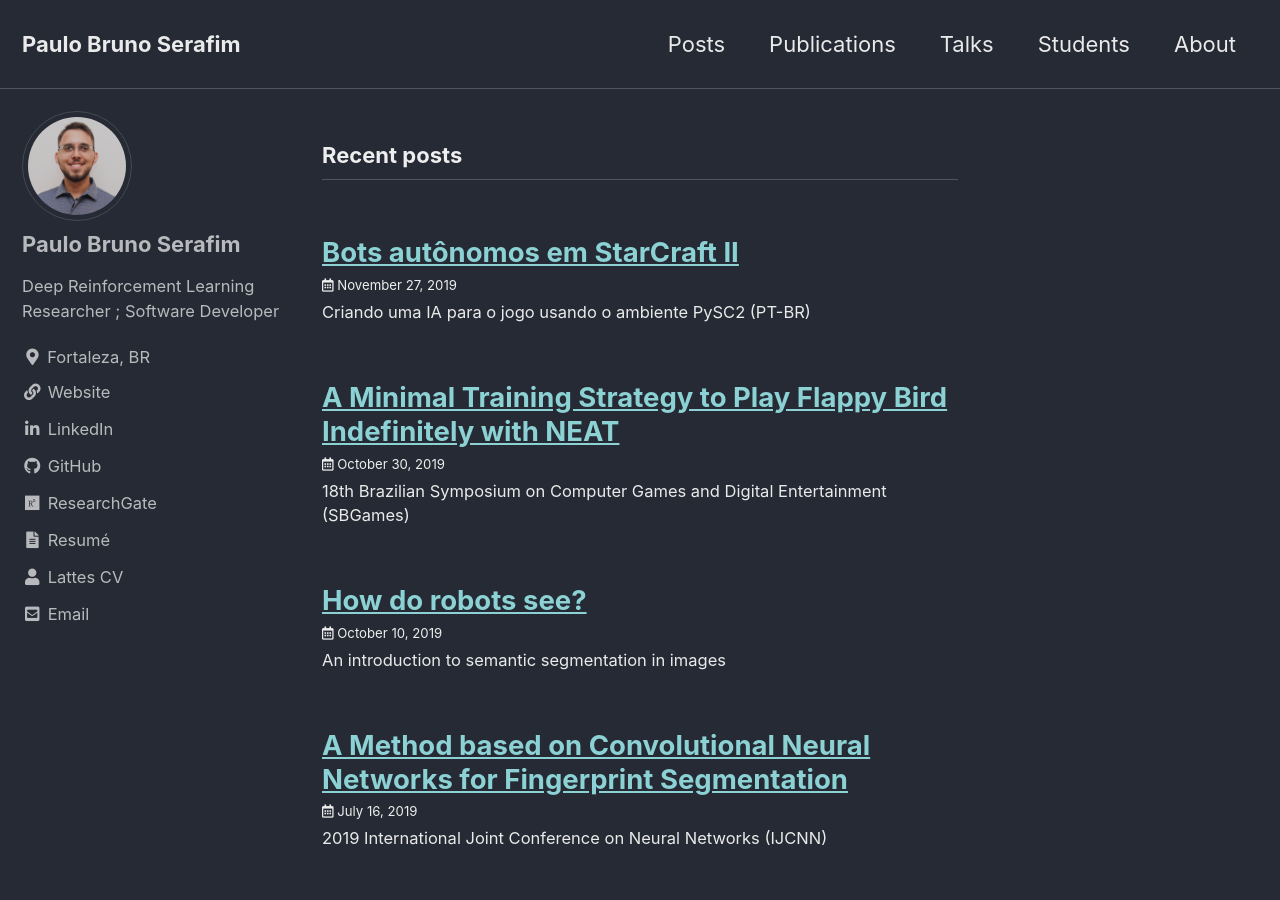
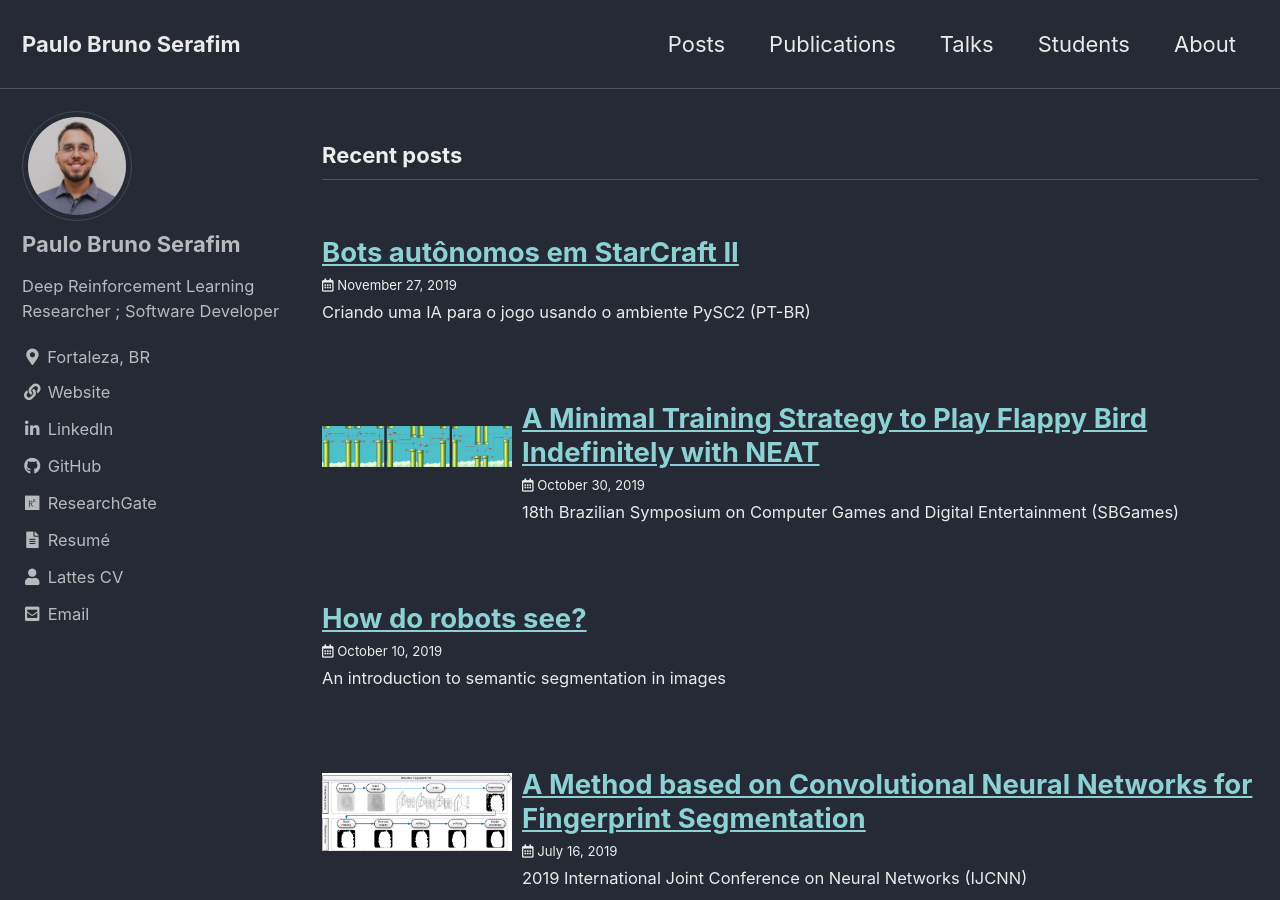
Before and after one commit to paulobruno/PersonalSite, a Jekyll site: the page built from index.html, in a window 1280 px wide and 900 px high. Built offline with Jekyll 4.4.1, drawn with Linux system fonts in a browser that asks for light colours; cached includes are drawn as plain includes; the list of posts is cut into pages by our own code.

Commit message:
Add teaser at left of paper name

```diff
--- a/_includes/archive-single.html
+++ b/_includes/archive-single.html
@@ -10,6 +10,10 @@
   {% assign title = post.title %}
 {% endif %}
 
+{% if post.thumbnail %}
+<div style="display:flex;">
+    <img style="width:200px;padding-right:10px;margin:auto;" src="{{ post.thumbnail }}" alt="">
+{% endif %}
 <div class="{{ include.type | default: "list" }}__item">
   <article class="archive__item" itemscope itemtype="https://schema.org/CreativeWork">
     {% if include.type == "grid" and teaser %}
@@ -41,3 +45,6 @@
     {% endif %}
   </article>
 </div>
+{% if post.thumbnail %}
+</div>
+{% endif %}
--- a/index.html
+++ b/index.html
@@ -1,4 +1,5 @@
 ---
 layout: home
 author_profile: true
+classes: wide
 ---
```
Also changed, not shown: _pages/publications.md (+1 -0 lines).
